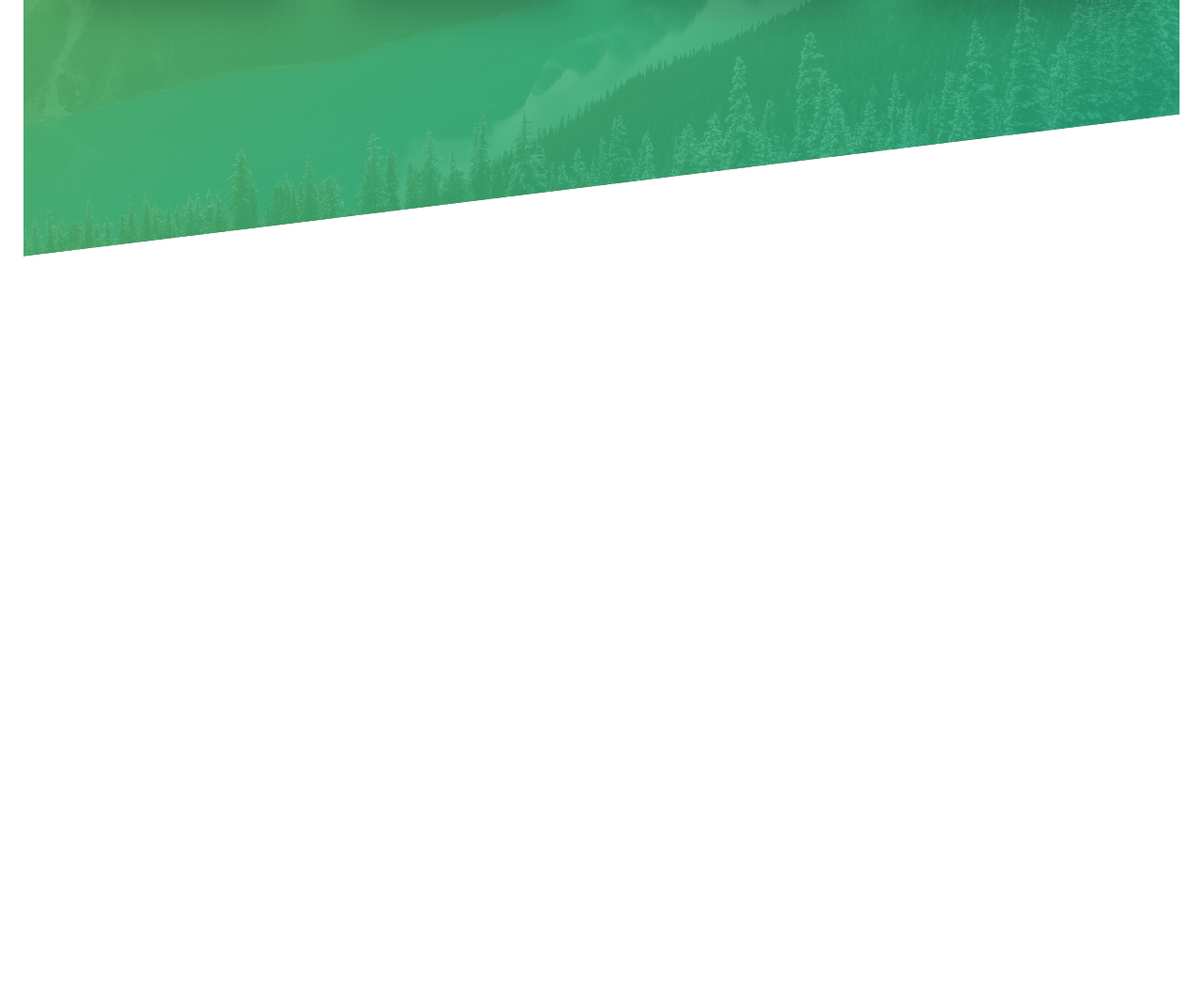
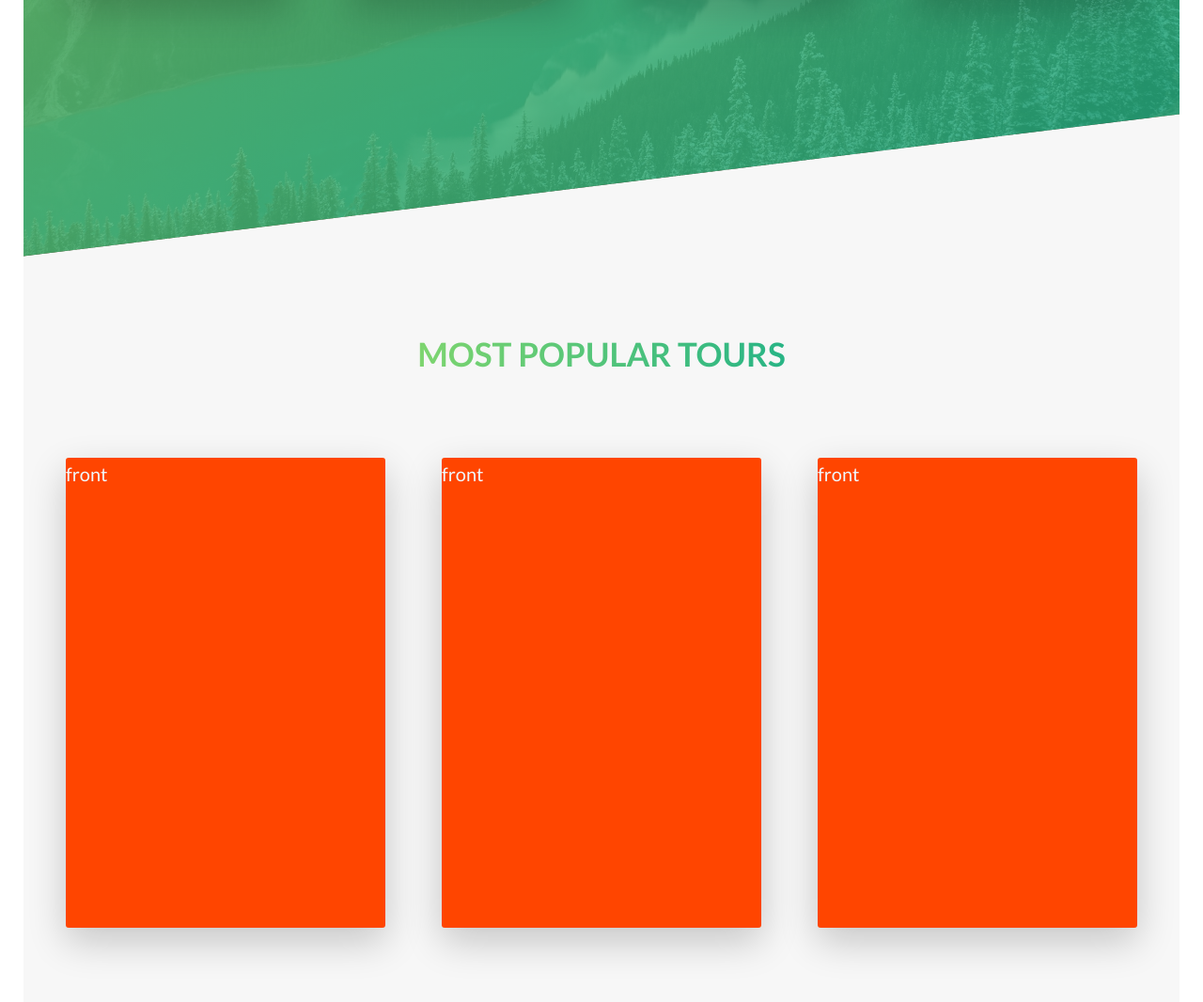
Before and after one commit to abdo-355/Natours, a website: page index.html in a window 1280 px wide. Shown: the part 2004-3070 px from the top of the page at 94% size. Before the commit the page ends 2277 px from the top, so only its background shows below. Drawn offline with nearby package versions, Linux system fonts and the light colour scheme; files that its build step writes are made by us from their sources.

Commit message:
add the tours section and add the rotating on hover cards

```diff
--- a/index.html
+++ b/index.html
@@ -126,6 +126,43 @@
           </div>
         </div>
       </section>
+      <section class="section-tours">
+        <div class="u-center-text u-mrgin-bottom-big">
+          <h2 class="heading-secondary">most popular tours</h2>
+        </div>
+        <div class="row">
+          <div class="col-1-of-3">
+            <div class="card">
+              <div class="card__side card__side--front card__side--front-1">
+                front
+              </div>
+              <div class="card__side card__side--back card__side--back-1">
+                back
+              </div>
+            </div>
+          </div>
+          <div class="col-1-of-3">
+            <div class="card">
+              <div class="card__side card__side--front card__side--front-2">
+                front
+              </div>
+              <div class="card__side card__side--back card__side--back-2">
+                back
+              </div>
+            </div>
+          </div>
+          <div class="col-1-of-3">
+            <div class="card">
+              <div class="card__side card__side--front card__side--front-3">
+                front
+              </div>
+              <div class="card__side card__side--back card__side--back-3">
+                back
+              </div>
+            </div>
+          </div>
+        </div>
+      </section>
     </main>
     <!--
 ------------------------------------------------
--- a/sass/abstracts/_variables.scss
+++ b/sass/abstracts/_variables.scss
@@ -2,6 +2,12 @@
 $color-primary: #55c57a;
 $color-primary-dark: #28b485;
 $color-primary-light: #7ed56f;
+
+$color-secondary-light: #ffb900;
+$color-secondary-dark: #ff7730;
+
+$color-tertiary-light: #2998ff;
+$color-tertiary-dark: #5643fa;
 
 $color-grey-light: #f7f7f7;
 $color-grey-dark: #777;
--- /dev/null
+++ b/sass/components/_card.scss
@@ -0,0 +1,59 @@
+.card {
+  perspective: 150rem;
+  position: relative;
+  height: 50rem;
+
+  &__side {
+    color: aliceblue;
+    font-size: 2rem;
+    height: 50rem;
+    transition: all 0.5s ease;
+    position: absolute;
+    top: 0;
+    left: 0;
+    width: 100%;
+    backface-visibility: hidden;
+    border-radius: 0.3rem;
+    box-shadow: 0 1.5rem 4rem rgba($color-black, 0.2);
+
+    &--front {
+      background-color: orangered;
+    }
+
+    &--back {
+      transform: rotateY(180deg);
+
+      &-1 {
+        background-image: linear-gradient(
+          to right bottom,
+          $color-secondary-light,
+          $color-secondary-dark
+        );
+      }
+
+      &-2 {
+        background-image: linear-gradient(
+          to right bottom,
+          $color-primary-light,
+          $color-primary-dark
+        );
+      }
+
+      &-3 {
+        background-image: linear-gradient(
+          to right bottom,
+          $color-tertiary-light,
+          $color-tertiary-dark
+        );
+      }
+    }
+  }
+
+  &:hover &__side--front {
+    transform: rotateY(180deg);
+  }
+
+  &:hover &__side--back {
+    transform: rotateY(360deg);
+  }
+}
--- a/sass/main.scss
+++ b/sass/main.scss
@@ -8,9 +8,10 @@
 @import "base/utilities";
 
 @import "components/button";
-@import "components/header";
+@import "components/card";
 @import "components/composition";
 @import "components/feature-box";
+@import "components/header";
 
 @import "grid/grid";
 
--- a/sass/pages/_home.scss
+++ b/sass/pages/_home.scss
@@ -20,3 +20,9 @@
     transform: skewY(7deg);
   }
 }
+
+.section-tours {
+  background-color: $color-grey-light;
+  padding: 25rem 0;
+  margin-top: -10rem;
+}
```
